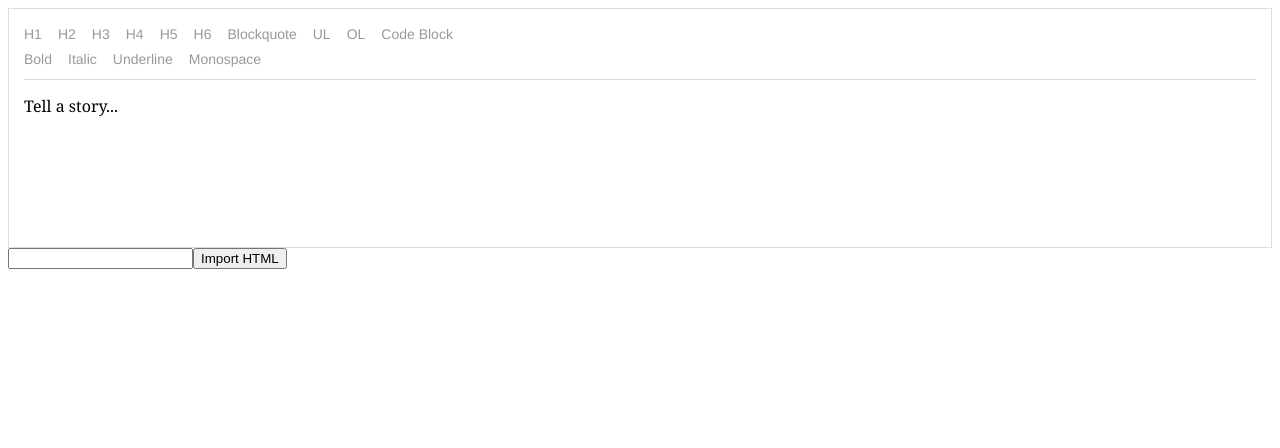
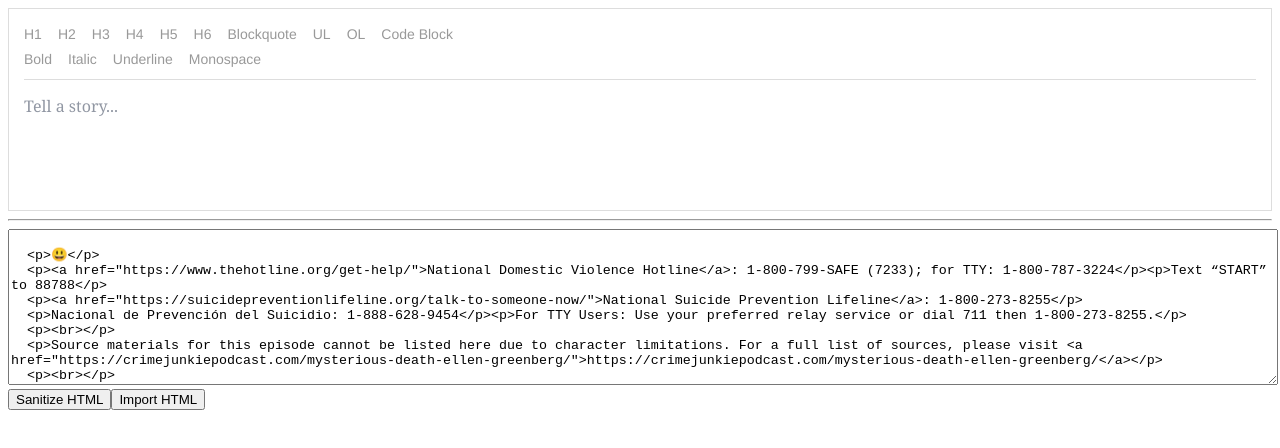
Before and after one commit to chris-rudmin/draftjs-import, a React (Create React App) app: page / in a window 1280 px wide. Shown: the top 448 px of the page. Built offline with nearby package versions, Linux system fonts and the light colour scheme.

Commit message:
Update test strings

```diff
--- a/package.json
+++ b/package.json
@@ -8,10 +8,11 @@
   ],
   "main": "src/index.js",
   "dependencies": {
+    "dompurify": "^2.3.3",
     "draft-js": "0.11.7",
     "react": "17.0.2",
     "react-dom": "17.0.2",
-    "react-scripts": "4.0.0"
+    "react-scripts": "4.0.3"
   },
   "devDependencies": {
     "@babel/runtime": "7.13.8",
--- a/src/App.js
+++ b/src/App.js
@@ -9,13 +9,39 @@ import {
   ContentState
 } from "draft-js";
 import "./styles.css";
+import 'draft-js/dist/Draft.css';
+import DOMPurify from 'dompurify'
+
+
+const testString = `
+  <p>😃</p>
+  <p><a href="https://www.thehotline.org/get-help/">National Domestic Violence Hotline</a>: 1-800-799-SAFE (7233); for TTY: 1-800-787-3224</p><p>Text “START” to 88788</p>
+  <p><a href="https://suicidepreventionlifeline.org/talk-to-someone-now/">National Suicide Prevention Lifeline</a>: 1-800-273-8255</p>
+  <p>Nacional de Prevención del Suicidio: 1-888-628-9454</p><p>For TTY Users: Use your preferred relay service or dial 711 then 1-800-273-8255.</p>
+  <p><br></p>
+  <p>Source materials for this episode cannot be listed here due to character limitations. For a full list of sources, please visit <a href="https://crimejunkiepodcast.com/mysterious-death-ellen-greenberg/">https://crimejunkiepodcast.com/mysterious-death-ellen-greenberg/</a></p>
+  <p><br></p>
+  <p>Learn more about your ad choices. Visit <a href="https://podcastchoices.com/adchoices">podcastchoices.com/adchoices</a></p>
+  <ul><li>one</li><li>two</li></ul>
+  <ol><li>one</li><li>two</li></ol>
+  <b>dangling tag
+  <div>what</div>
+  No Tag
+  <img src=x onerror=alert(1)//>
+  <svg><g/onload=alert(2)//<p>
+  <p>abc<iframe//src=jAva&Tab;script:alert(3)>def</p>
+  <math><mi//xlink:href="data:x,<script>alert(4)</script>">
+  <TABLE><tr><td>HELLO</tr></TABL>
+  <UL><li><A HREF=//google.com>click</UL>
+`
+
 
 export default class App extends React.Component {
   constructor(props) {
     super(props);
     this.state = {
       editorState: EditorState.createEmpty(),
-      inputValue: ""
+      inputValue: testString,
     };
 
     this.focus = () => this.refs.editor.focus();
@@ -66,6 +92,12 @@ export default class App extends React.Component {
     this.setState((state) => ({ ...state, inputValue: e.target.value }));
   }
 
+  purifyHtml() {
+    this.setState((state) => ({
+      ...state, inputValue: DOMPurify.sanitize(state.inputValue)
+    }))
+  }
+
   importHtml() {
     const decorator = new CompositeDecorator([
       {
@@ -77,6 +109,7 @@ export default class App extends React.Component {
         component: Image
       }
     ]);
+
 
     const blocksFromHTML = convertFromHTML(this.state.inputValue);
     const blockState = ContentState.createFromBlockArray(
@@ -125,10 +158,13 @@ export default class App extends React.Component {
               placeholder="Tell a story..."
               ref="editor"
               spellCheck={true}
+              readOnly
             />
           </div>
         </div>
-        <input type="text" onChange={this.handleChange.bind(this)} />
+        <hr/>
+        <textarea type="text" onChange={this.handleChange.bind(this)} rows={10} defaultValue={testString} />
+        <button onClick={this.purifyHtml.bind(this)}>Sanitize HTML</button>
         <button onClick={this.importHtml.bind(this)}>Import HTML</button>
       </>
     );
--- a/src/styles.css
+++ b/src/styles.css
@@ -2,6 +2,8 @@
   font-family: sans-serif;
   text-align: center;
 }
+
+textarea { width: 100%; }
 
 .RichEditor-root {
   background: #fff;
```
